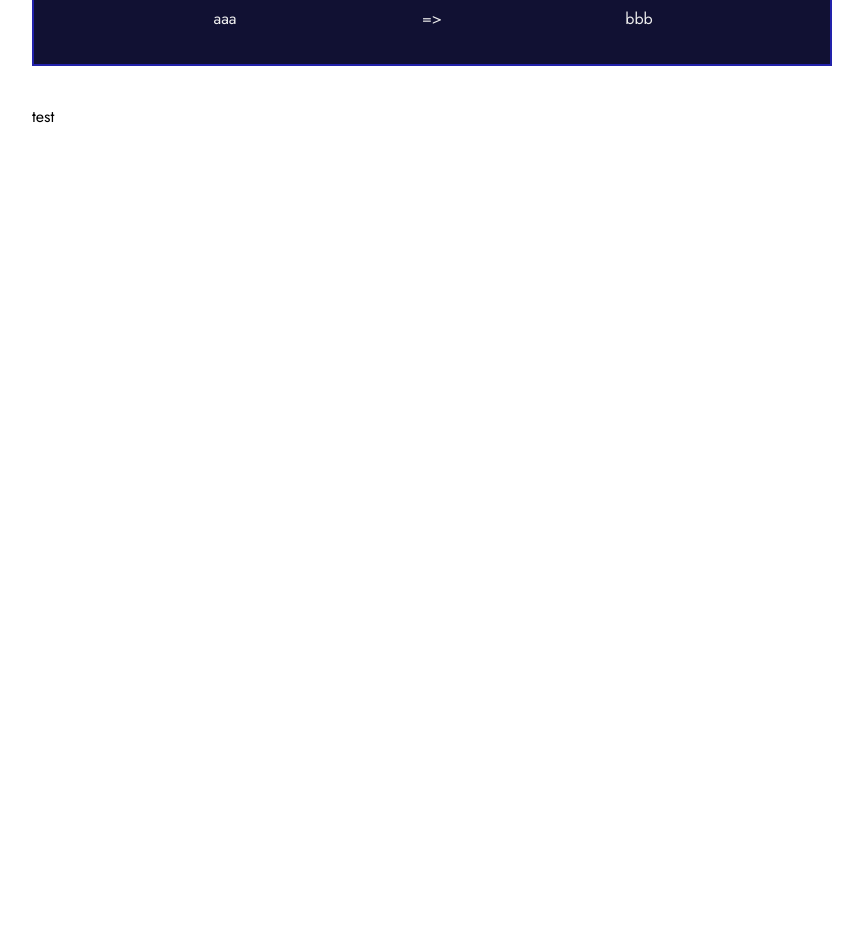
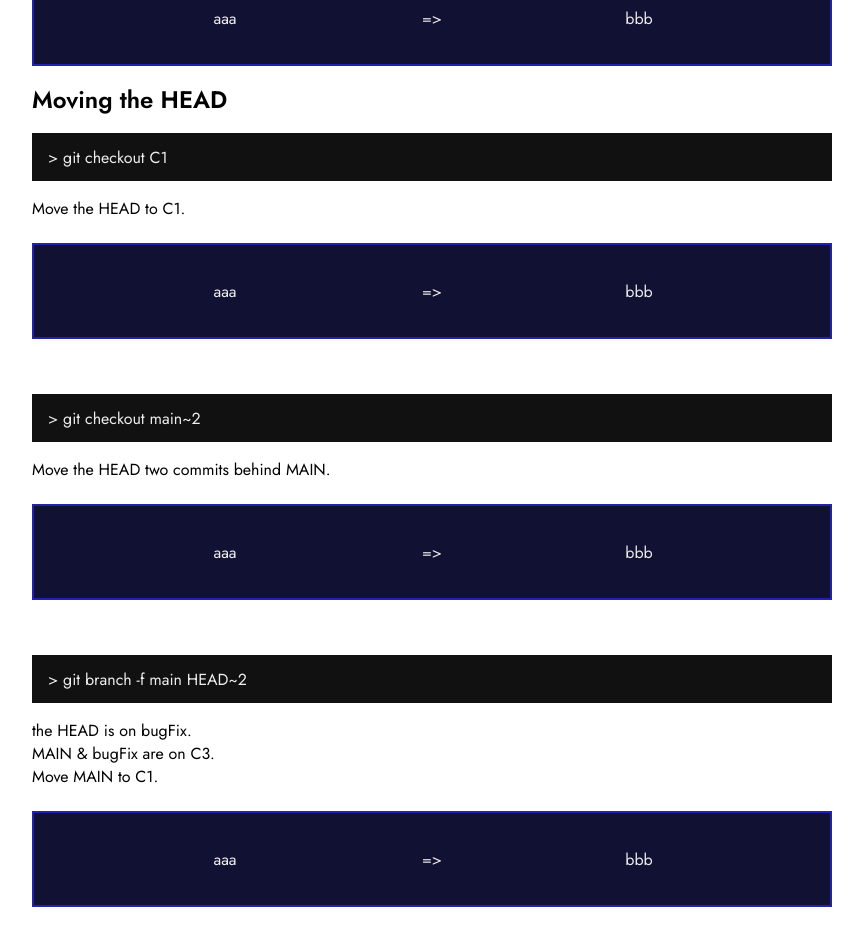
Before and after one commit to ask0ldd/GitMemo, a React (Vite) app: page / in a window 1280 px wide. Shown: the part 2460-3406 px from the top of the page, without its empty margins (208-1071 px from the left). Before the commit the page ends 2620 px from the top, so only its background shows below. Built offline with nearby package versions, Linux system fonts and the light colour scheme.

Commit message:
moving head

```diff
--- a/src/App.tsx
+++ b/src/App.tsx
@@ -63,8 +63,24 @@ function App() {
       <p>Equivalent to git merge bugFix.</p>
       <br/>
       <GitTree>aaa{"=>"}bbb</GitTree>
+      <h2>Moving the HEAD</h2>
+      <CommandLine>git checkout C1</CommandLine>
+      <p>Move the HEAD to C1.</p>
       <br/>
-      test
+      <GitTree>aaa{"=>"}bbb</GitTree>
+      <br/>
+      <CommandLine>git checkout main~2</CommandLine>
+      <p>Move the HEAD two commits behind MAIN.</p>
+      <br/>
+      <GitTree>aaa{"=>"}bbb</GitTree>
+      <br/>
+      <CommandLine>git branch -f main HEAD~2</CommandLine>
+      <p>the HEAD is on bugFix.</p>
+      <p>MAIN & bugFix are on C3.</p>
+      <p>Move MAIN to C1.</p>
+      <br/>
+      <GitTree>aaa{"=>"}bbb</GitTree>
+      <br/>
     </div>
   )
 }
```
